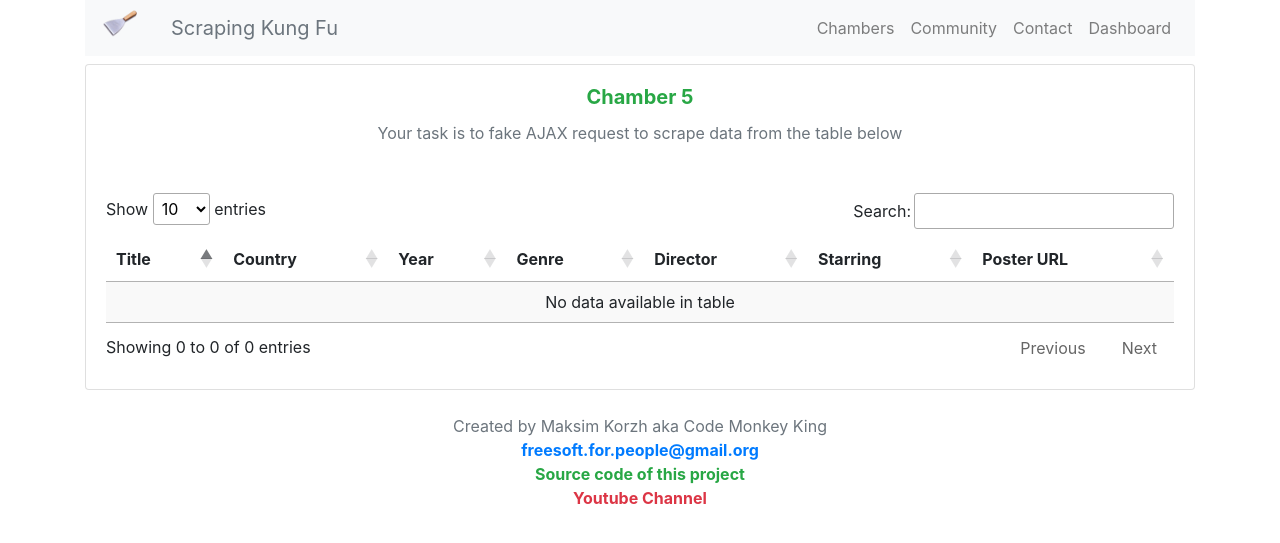
After one commit to maksimKorzh/scraping_kungfu, a Flask app: page /chamber_5 in a window 1280 px wide. The commit adds this page. Shown: the top 543 px of the page. Run offline with Flask 2, Linux system fonts and the light colour scheme; data that the repository does not hold is empty; some libraries are stand-ins or nearby versions.

Commit message:
added chambers 4,5,6

```diff
--- a/app/app.py
+++ b/app/app.py
@@ -10,8 +10,10 @@ from flask import render_template
 from flask import flash
 from flask import redirect
 from flask import url_for
+from flask import jsonify
 from flask_pymongo import PyMongo
 from flask_paginate import Pagination, get_page_args
+import json
 
 
 ######################################################
@@ -33,24 +35,67 @@ mongo = PyMongo(app)
 
 @app.route('/')
 def home():
+    update_stats()
     return render_template('home.html')
 
-@app.route('/about')
+@app.route('/community', methods=['GET', 'POST'])
+def community():
+    update_stats()
+
+    if request.method == 'POST':
+        mongo.db.feedbacks.insert_one({
+            'user': request.form.get('username'),
+            'post': request.form.get('feedback')
+        })
+
+    return render_template('community.html', feedbacks=mongo.db.feedbacks.find({}))
+
+@app.route('/contact')
+def contact():
+    update_stats()
+    return render_template('contact.html')
+
+@app.route('/dashboard')
+def dashboard():
+    update_stats()
+    stats = mongo.db.stats.find({})
+
+    return render_template('dashboard.html', stats=stats)
+
+@app.route('/api')
+def api():
+    update_stats()
+    response = []
+
+    for movie in mongo.db.movies.find({}):
+        movie['_id'] = str(movie['_id'])
+        response.append(movie)
+
+    return jsonify({'data': response})
+
+@app.route('/chambers')
 def about():
-    return render_template('about.html')
+    update_stats()
+    return render_template('chambers.html')
 
 @app.route('/chamber_1')
 def first_chamber():
+    update_stats()
+
     movie = mongo.db.movies.find_one({'title': 'The 36th Chamber of Shaolin'})
     return render_template('chamber_1.html', movie=movie)
 
 @app.route('/chamber_2')
 def second_chamber():
+    update_stats()
+
     movies = mongo.db.movies.find(limit=50)
     return render_template('chamber_2.html', movies=movies)
 
 @app.route('/chamber_3')
 def third_chamber():
+    update_stats()
+
     movies = [movie for movie in mongo.db.movies.find()]
     total = len(movies)
     page, per_page, offset = get_page_args(page_parameter='page', per_page_parameter='per_page')
@@ -63,21 +108,36 @@ def third_chamber():
                             pagination=pagination,
                             len=len)
 
-@app.route('/paginate')
-def search_results():
-    search_results = [1] * 100
+@app.route('/chamber_4')
+def fourth_chamber():
+    update_stats()
 
-    # automatic pagination handling
-    total = len(search_results)
-    page, per_page, offset = get_page_args(page_parameter='page', per_page_parameter='per_page')
-    pagination = Pagination(page=page, per_page=per_page, total=total, css_framework='bootstrap4')
+    movies = [movie for movie in mongo.db.movies.find({}, limit=27)]
+    return render_template('chamber_4.html', movies=movies[3:])
 
-    return render_template('paginate.html',
-                            search_results=search_results[offset: offset + per_page],
-                            page=page,
-                            per_page=per_page,
-                            pagination=pagination,
-                            len=len)
+@app.route('/chamber_5')
+def fifth_chamber():
+    update_stats()
+    movies = [movie for movie in mongo.db.movies.find({})]
+    return render_template('chamber_5.html', movies=movies)
+
+@app.route('/chamber_6')
+def sixth_chamber():
+    update_stats()
+    return render_template('chamber_6.html')
+
+######################################################
+#
+# Helper functions
+#
+######################################################
+
+def update_stats():
+    stats = dict(request.headers)
+    stats['URL'] = request.url
+    stats['Method'] = request.method
+    stats['Ip'] = request.environ.get('HTTP_X_REAL_IP', request.remote_addr)
+    mongo.db.stats.insert_one(stats)
 
 
 ######################################################
--- /dev/null
+++ b/app/templates/chamber_5.html
@@ -0,0 +1,45 @@
+{% extends 'layout.html' %}
+
+{% block body %}
+  <div class="card mt-2">
+    <div id="posters" class="card-body text-center">
+      <h5 class="card-title text-center"><strong class="text-success">Chamber 5</strong></h5>
+      <p class="card-text text-center text-secondary">
+        Your task is to fake AJAX request to scrape data from the table below
+      </p>
+
+      <div class="mt-5">
+        <table id="movies" class="display responsive nowrap text-left" style="width: 100%">
+          <thead>
+            <tr>
+              <th>Title</th>
+              <th>Country</th>
+              <th>Year</th>
+              <th>Genre</th>
+              <th>Director</th>
+              <th>Starring</th>
+              <th>Poster URL</th>
+            </tr>
+          </thead>
+          <tbody>
+            {% for movie in movies %}
+              <tr>
+                <td>{{movie.title}}</td>
+                <td>{{movie.country}}</td>
+                <td>{{movie.release_year}}</td>
+                <td>{{movie.genre}}</td>
+                <td>{{movie.director}}</td>
+                <td>{{movie.starring}}</td>
+                <td>{{movie.poster}}</td>
+              </tr>
+            {% endfor %}
+          </tbody>
+        </table>
+      </div>
+    </div>
+  </div>
+
+  <script type="text/javascript">
+    $('#movies').DataTable();
+  </script>
+{% endblock %}
--- a/app/templates/layout.html
+++ b/app/templates/layout.html
@@ -3,22 +3,40 @@
     <head>
       <meta charset="utf-8">
       <title>Scraping Kung Fu</title>
+
+      <link rel="shortcut icon" href="{{url_for('static', filename='images/favicon.ico')}}">
       <link rel="stylesheet" type="text/css" href="https://stackpath.bootstrapcdn.com/bootstrap/4.3.1/css/bootstrap.min.css">
+      <link rel="stylesheet" type="text/css" href="https://cdn.datatables.net/1.10.20/css/jquery.dataTables.min.css">
+      <link rel="stylesheet" type="text/css" href="https://cdn.datatables.net/responsive/2.2.3/css/responsive.dataTables.min.css">
+
       <script src="https://ajax.googleapis.com/ajax/libs/jquery/3.4.1/jquery.min.js"></script>
       <script type = "text/javascript" src="https://stackpath.bootstrapcdn.com/bootstrap/4.3.1/js/bootstrap.min.js"></script>
       <script type = "text/javascript"  src="https://stackpath.bootstrapcdn.com/bootstrap/4.3.1/js/bootstrap.bundle.min.js"></script>
+      <script type = "text/javascript"  src="https://cdn.datatables.net/1.10.20/js/jquery.dataTables.min.js"></script>
+      <script type = "text/javascript"  src="https://cdn.datatables.net/responsive/2.2.3/js/dataTables.responsive.min.js"></script>
+
     </head>
     <body>
       <div class="container">
         <div class="row">
           <div class="col">
             <nav class="navbar navbar-expand-md navbar-light bg-light">
+              <img src="{{ url_for('static', filename='images/logo.png') }}" style="width: 40px; margin-right: 30px"/>
               <a class="navbar-brand text-secondary" href="/">Scraping Kung Fu</a>
 
               <div class="collapse navbar-collapse" id="navbarsExampleDefault">
                 <ul class="navbar-nav ml-auto">
                   <li class="nav-item">
-                    <a class="nav-link" href="/about">About</a>
+                    <a class="nav-link" href="/chambers">Chambers</a>
+                  </li>
+                  <li class="nav-item">
+                    <a class="nav-link" href="/community">Community</a>
+                  </li>
+                  <li class="nav-item">
+                    <a class="nav-link" href="/contact">Contact</a>
+                  </li>
+                  <li class="nav-item">
+                    <a class="nav-link" href="/dashboard">Dashboard</a>
                   </li>
                 </ul>
               </div>
@@ -32,9 +50,14 @@
                 <a href="mailto:freesoft.for.people@gmail.org">freesoft.for.people@gmail.org</a>
               </strong>
             </div>
-            <div class="card-text text-center text-secondary">
+            <div class="card-text text-center">
               <strong>
                 <a class="text-success" href="https://github.com/maksimKorzh/scraping_kungfu">Source code of this project</a>
+              </strong>
+            </div>
+            <div class="card-text text-center">
+              <strong>
+                <a class="text-danger" href="https://www.youtube.com/channel/UClA-jNuyJKqN-xCm7KPG_XA/featured?view_as=subscriber">Youtube Channel</a>
               </strong>
             </div>
           </div>
```
Also changed, not shown: app/templates/about.html (deleted, +0 -14 lines), app/templates/chamber_1.html (+7 -7 lines), app/templates/chamber_4.html (added, +17 -0 lines), app/templates/chamber_6.html (added, +43 -0 lines), app/templates/chambers.html (added, +78 -0 lines), app/templates/community.html (added, +63 -0 lines), app/templates/contact.html (added, +24 -0 lines), app/templates/dashboard.html (added, +56 -0 lines), app/templates/home.html (+25 -36 lines), app/static/images/api.png (added), app/static/images/cmk.jpg (added), app/static/images/favicon.ico (added), app/static/images/logo.jpeg (deleted), app/static/images/logo.png, 1 other file.
